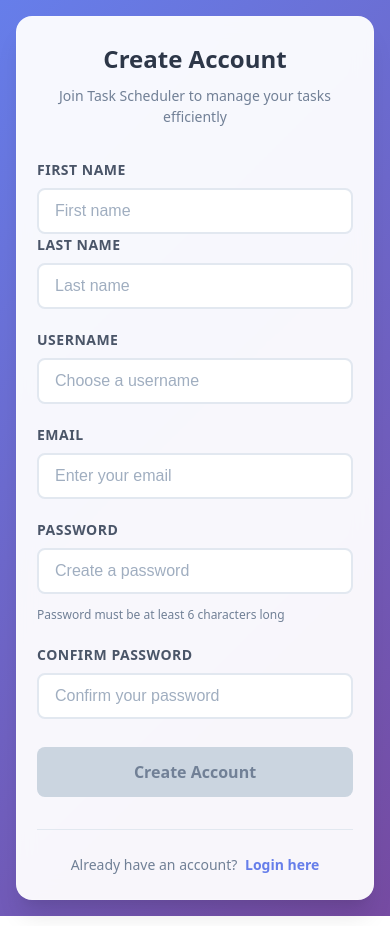
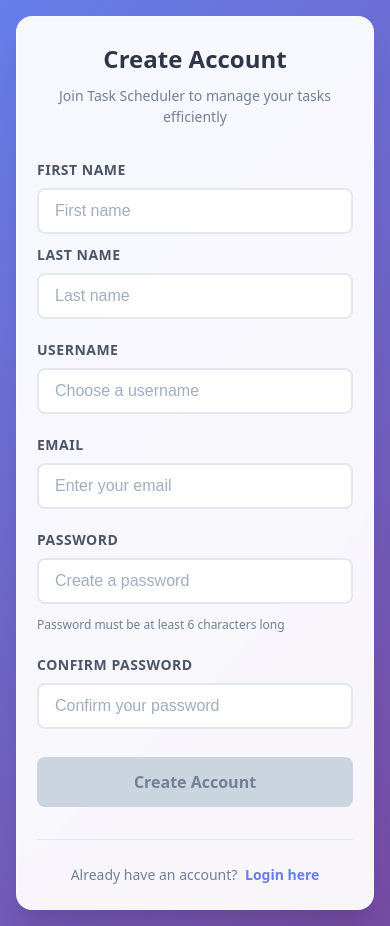
Before and after one commit to Aftab69/Task-Scheduler, a React (Vite) app: page /login in a window 390 px wide. Both pictures are taken after a click on the button "Register here". Built offline with nearby package versions, Linux system fonts and the light colour scheme; no server answers.

Commit message:
form row fixed

```diff
--- a/src/App.css
+++ b/src/App.css
@@ -1665,7 +1665,7 @@ body.has-popup-open {
 
   .form-row {
     flex-direction: column;
-    gap: 0;
+    gap: 10px;
   }
 
   .form-group input {
```
